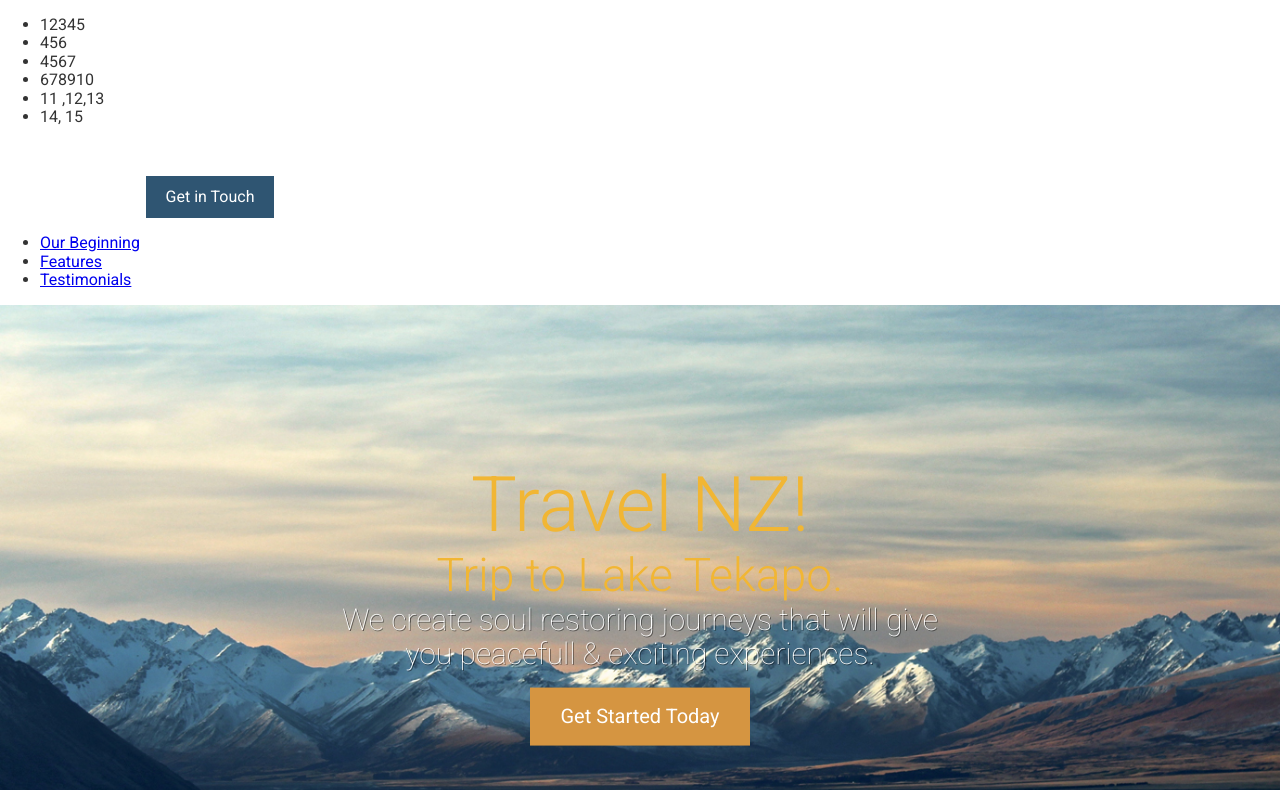
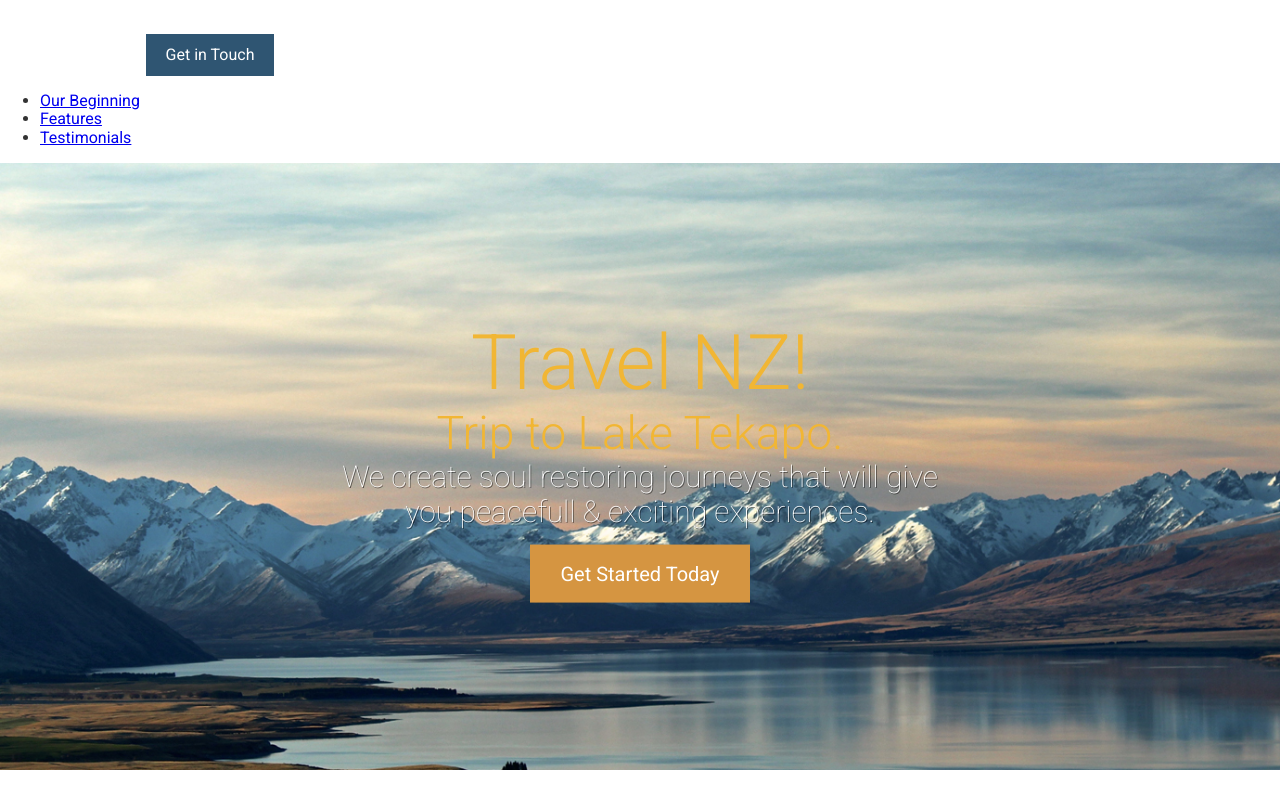
Before and after one commit to lyndonfox-web/travel-nz, a website: page app/index.html in a window 1280 px wide. Shown: the top 790 px of the page. Drawn offline with Linux system fonts and the light colour scheme.

Commit message:
Removed test numbers.

```diff
--- a/app/index.html
+++ b/app/index.html
@@ -19,14 +19,6 @@
     <link rel="stylesheet" href="./css/main.css" />
   </head>
   <body>
-    <ul>
-      <li>12345</li>
-      <li>456</li>
-      <li>4567</li>
-      <li>678910</li>
-      <li>11 ,12,13</li>
-      <li>14, 15</li>
-    </ul>
     <header>
       <img src="assets/images/icons/clear-view-escapes.svg" />
       <a href="#" class="btn">Get in Touch</a>
```
